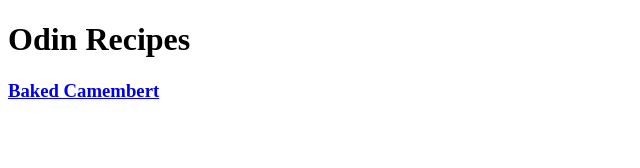
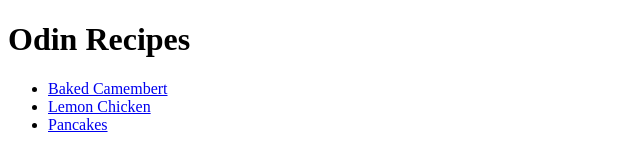
Before and after one commit to LRRKK-Repeat/odin-recipes, a plain HTML site: page index.html in a window 1280 px wide. Shown: the whole page, without its empty margins (0-640 px from the left). Drawn offline with Linux system fonts and the light colour scheme.

Commit message:
Add links for Lemon Chicken & Pancakes

```diff
--- a/index.html
+++ b/index.html
@@ -7,7 +7,11 @@
     <body>
         <h1>Odin Recipes</h1>
         <div>
-            <h3><a href="./recipes/camembert.html">Baked Camembert</a></h3>
+            <ul>
+                <li><a href="./recipes/camembert.html">Baked Camembert</a></li>
+                <li><a href="./recipes/lemon-chicken.html">Lemon Chicken</a></li>
+                <li><a href="./recipes/pancakes.html">Pancakes</a></li>
+            </ul>
         </div>
     </body>
 </html>
```
